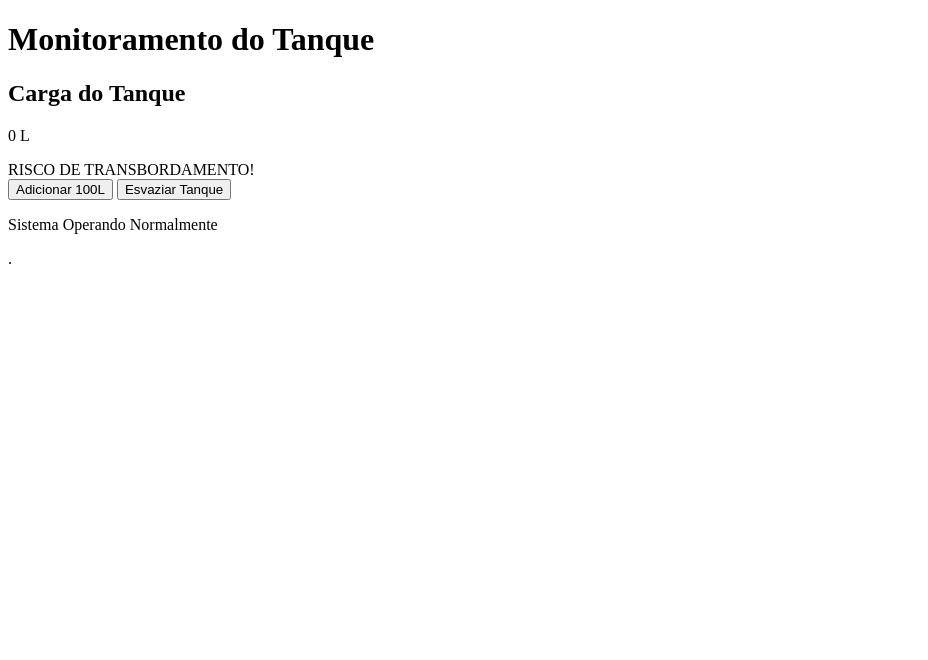
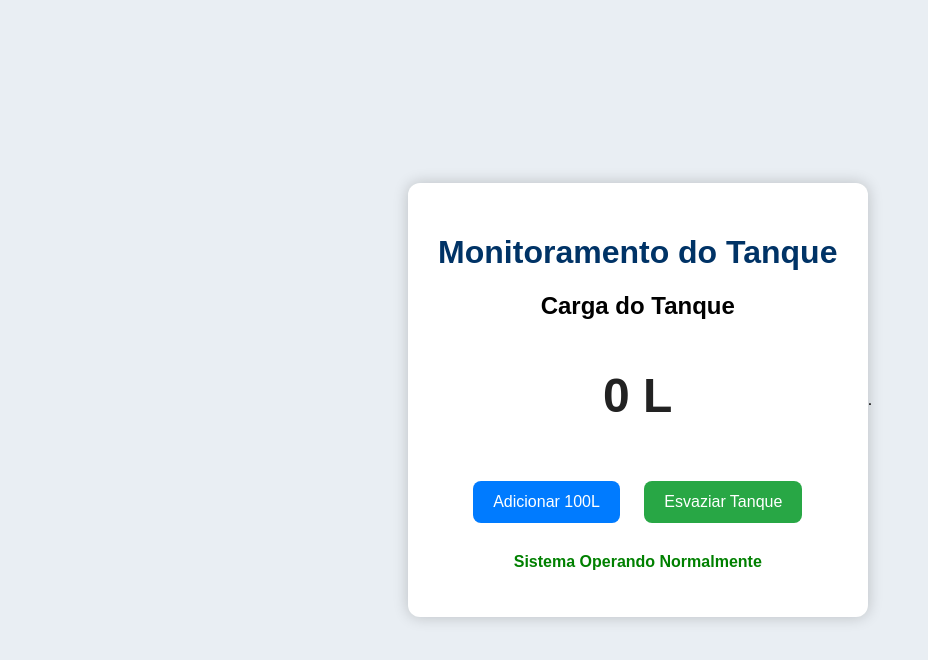
Before and after one commit to Luisa055/Reservatorio-Quimico, a plain HTML site: page index.html in a window 1280 px wide. Shown: the whole page, without its empty margins (0-928 px from the left). Drawn offline with Linux system fonts and the light colour scheme.

Commit message:
Add files via upload

```diff
--- a/index.html
+++ b/index.html
@@ -4,7 +4,7 @@
     <meta charset="UTF-8">
     <meta name="viewport" content="width=device-width, initial-scale=1.0">
     <title>Monitoramento de Tanque</title>
-    <link rel="stylesheet" href="reservatório.css">
+    <link rel="stylesheet" href="style.css">
 </head>
 <body>
 
@@ -32,7 +32,7 @@
 
     </div>
 
-    <script src="reservatório.js"></script>
+    <script src="script.js"></script>
 
 </body>
 </html>.
--- /dev/null
+++ b/script.js
@@ -0,0 +1,51 @@
+let volumeAtual = 0;
+
+const limiteTanque = 1000;
+
+const volume = document.getElementById("volume");
+const alerta = document.getElementById("alerta");
+
+const encher = document.getElementById("encher");
+const resetar = document.getElementById("resetar");
+
+const statusSistema = document.getElementById("statusSistema");
+
+function atualizarSistema() {
+
+    volume.textContent = `${volumeAtual} L`;
+
+    if (volumeAtual >= limiteTanque) {
+
+        alerta.classList.remove("oculto");
+
+        encher.disabled = true;
+
+        statusSistema.textContent = "ENTRADA BLOQUEADA - TANQUE CHEIO";
+        statusSistema.style.color = "red";
+
+    } else {
+
+        alerta.classList.add("oculto");
+
+        encher.disabled = false;
+
+        statusSistema.textContent = "Sistema Operando Normalmente";
+        statusSistema.style.color = "green";
+    }
+}
+
+encher.addEventListener("click", () => {
+
+    volumeAtual += 100;
+
+    atualizarSistema();
+});
+
+resetar.addEventListener("click", () => {
+
+    volumeAtual = 0;
+
+    atualizarSistema();
+});
+
+atualizarSistema();
--- /dev/null
+++ b/style.css
@@ -0,0 +1,94 @@
+body {
+    margin: 0;
+    padding: 0;
+    background-color: #e9eef3;
+    font-family: Arial, Helvetica, sans-serif;
+
+    display: flex;
+    justify-content: center;
+    align-items: center;
+
+    height: 100vh;
+}
+
+.container {
+    background-color: white;
+    width: 400px;
+
+    padding: 30px;
+
+    border-radius: 12px;
+
+    text-align: center;
+
+    box-shadow: 0 0 15px rgba(0,0,0,0.2);
+}
+
+h1 {
+    color: #003366;
+}
+
+#volume {
+    font-size: 48px;
+    font-weight: bold;
+    color: #222;
+}
+
+.alerta {
+    background-color: red;
+    color: white;
+
+    padding: 15px;
+
+    border-radius: 10px;
+
+    margin: 20px 0;
+
+    font-size: 22px;
+
+    animation: piscar 1s infinite;
+}
+
+.oculto {
+    display: none;
+}
+
+@keyframes piscar {
+    50% {
+        opacity: 0.4;
+    }
+}
+
+button {
+    border: none;
+
+    padding: 12px 20px;
+
+    margin: 10px;
+
+    border-radius: 8px;
+
+    font-size: 16px;
+
+    cursor: pointer;
+}
+
+#encher {
+    background-color: #007bff;
+    color: white;
+}
+
+#resetar {
+    background-color: #28a745;
+    color: white;
+}
+
+button:disabled {
+    background-color: gray;
+    cursor: not-allowed;
+}
+
+.status {
+    margin-top: 20px;
+    font-weight: bold;
+}
```
